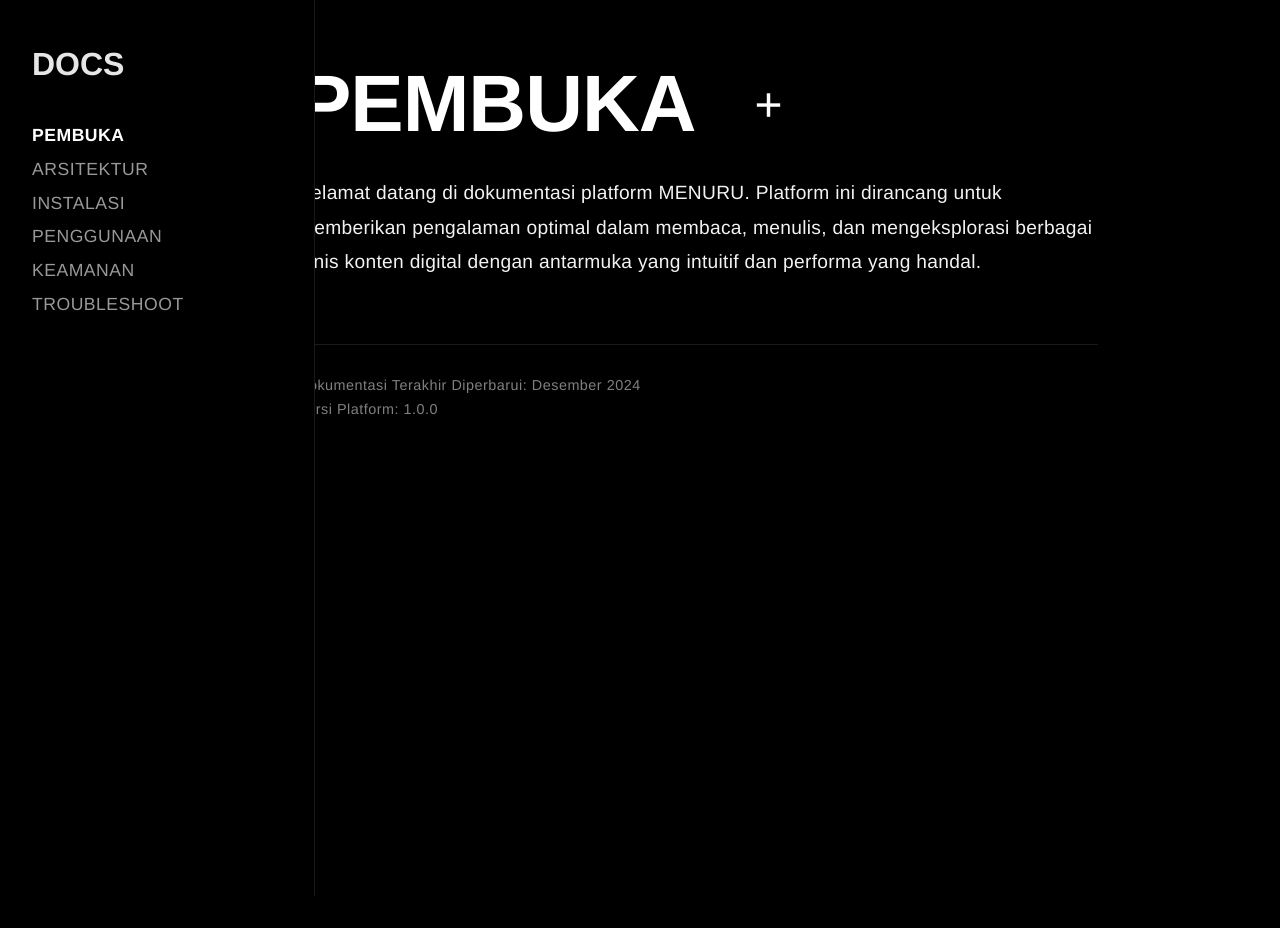
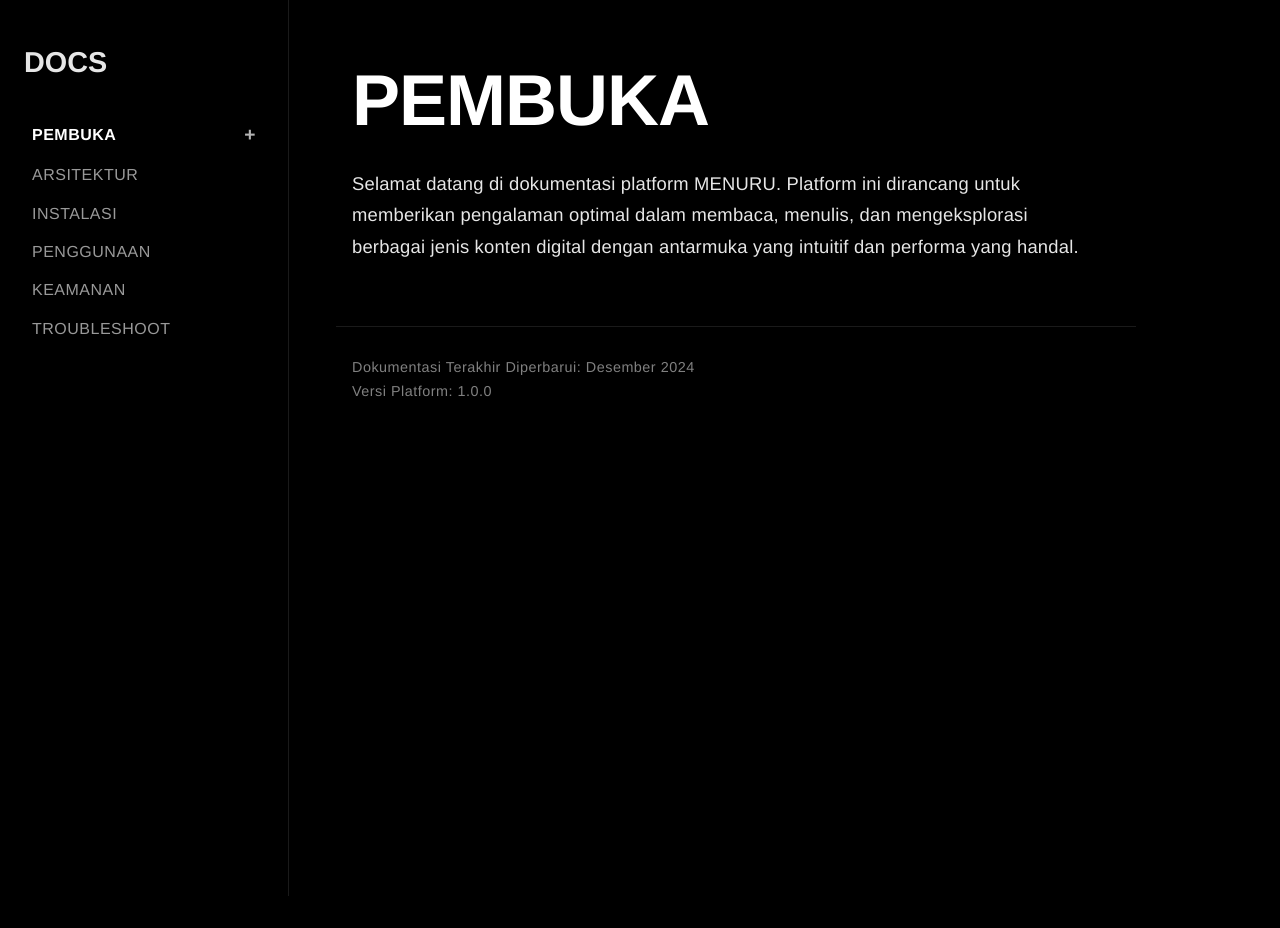
Before and after one commit to vinividivicilala/lolo, a Next.js app in the folder faq/: page /docs in a window 1280 px wide. Built offline with nearby package versions, Linux system fonts and the light colour scheme.

Commit message:
Update page.tsx

```diff
--- a/faq/app/docs/page.tsx
+++ b/faq/app/docs/page.tsx
@@ -7,9 +7,9 @@ import gsap from "gsap";
 export default function DocsPage() {
   const [activeSection, setActiveSection] = useState("pembuka");
   const [isMobile, setIsMobile] = useState(false);
-  const [isPlusOpen, setIsPlusOpen] = useState(false);
+  const [showPembukaDropdown, setShowPembukaDropdown] = useState(false);
   const contentRef = useRef<HTMLDivElement>(null);
-  const plusRef = useRef<HTMLDivElement>(null);
+  const dropdownRef = useRef<HTMLDivElement>(null);
 
   useEffect(() => {
     const checkMobile = () => {
@@ -35,32 +35,28 @@ export default function DocsPage() {
     }
   }, [activeSection]);
 
-  // Handle plus sign click
-  const handlePlusClick = () => {
-    setIsPlusOpen(!isPlusOpen);
-
-    if (plusRef.current) {
-      if (!isPlusOpen) {
-        // Rotate to X
-        gsap.to(plusRef.current, {
-          rotation: 45,
-          duration: 0.3,
-          ease: "power2.out"
-        });
-      } else {
-        // Rotate back to +
-        gsap.to(plusRef.current, {
-          rotation: 0,
-          duration: 0.3,
-          ease: "power2.out"
-        });
-      }
+  // Close dropdown when clicking outside
+  useEffect(() => {
+    const handleClickOutside = (event: MouseEvent) => {
+      if (dropdownRef.current && !dropdownRef.current.contains(event.target as Node)) {
+        setShowPembukaDropdown(false);
       }
     };
 
-  // Data navigasi
+    document.addEventListener('mousedown', handleClickOutside);
+    return () => {
+      document.removeEventListener('mousedown', handleClickOutside);
+    };
+  }, []);
+
+  // Data navigasi dengan dropdown untuk pembuka
   const navItems = [
-    { id: "pembuka", title: "PEMBUKA" },
+    {
+      id: "pembuka",
+      title: "PEMBUKA",
+      hasDropdown: true,
+      dropdownItems: ["SALAM", "TUTUP"]
+    },
     { id: "arsitektur", title: "ARSITEKTUR" },
     { id: "instalasi", title: "INSTALASI" },
     { id: "penggunaan", title: "PENGGUNAAN" },
@@ -109,10 +105,10 @@ export default function DocsPage() {
       cursor: 'default'
     }}>
 
-      {/* Left Navigation - TANPA BG PUTIH, JARAK DEKAT */}
+      {/* Left Navigation */}
       <div style={{
-        width: '250px',
-        padding: '3rem 2rem',
+        width: '240px',
+        padding: '3rem 1.5rem',
         position: 'fixed',
         left: 0,
         top: 0,
@@ -124,7 +120,7 @@ export default function DocsPage() {
         flexDirection: 'column'
       }}>
         <div style={{
-          fontSize: '2rem',
+          fontSize: '1.8rem',
           fontWeight: '800',
           marginBottom: '2.5rem',
           lineHeight: 1,
@@ -136,22 +132,32 @@ export default function DocsPage() {
         <div style={{
           display: 'flex',
           flexDirection: 'column',
-          gap: '0.2rem', // JARAK SANGAT DEKAT
+          gap: '0.4rem',
         }}>
           {navItems.map((item) => (
             <div
               key={item.id}
-              onClick={() => setActiveSection(item.id)}
+              style={{ position: 'relative' }}
+            >
+              <div
+                onClick={() => {
+                  setActiveSection(item.id);
+                  if (item.id !== "pembuka") {
+                    setShowPembukaDropdown(false);
+                  }
+                }}
                 style={{
-                fontSize: '1.1rem', // UKURAN SEDANG TIDAK TERLALU BESAR
+                  fontSize: '1rem',
                   fontWeight: activeSection === item.id ? '700' : '400',
                   cursor: 'pointer',
-                padding: '0.3rem 0', // PADDING KECIL
+                  padding: '0.4rem 0.5rem',
                   opacity: activeSection === item.id ? 1 : 0.6,
                   transition: 'all 0.2s ease',
                   letterSpacing: '0.5px',
                   lineHeight: '1.2',
-                // TANPA BACKGROUND COLOR PUTIH
+                  display: 'flex',
+                  alignItems: 'center',
+                  justifyContent: 'space-between'
                 }}
                 onMouseEnter={(e) => {
                   if (activeSection !== item.id) {
@@ -164,147 +170,112 @@ export default function DocsPage() {
                   }
                 }}
               >
-              {item.title}
-            </div>
-          ))}
-        </div>
-      </div>
-
-      {/* Main Content - JAGA JARAK DARI NAVIGASI */}
-      <div style={{
-        marginLeft: '250px', // JARAK DARI NAVIGASI
-        flex: 1,
-        padding: '4rem 5rem 4rem 3rem', // PADDING KIRI LEBIH KECIL
-        minHeight: '100vh'
-      }}>
-        <div ref={contentRef}>
-
-          {/* Header dengan judul dan plus sign di sampingnya */}
-          <div style={{
-            display: 'flex',
-            alignItems: 'center',
-            marginBottom: '2rem',
-            position: 'relative'
-          }}>
-            {/* Judul Besar */}
-            <div style={{
-              fontSize: '5rem',
-              fontWeight: '900',
-              lineHeight: 1,
-              letterSpacing: '-1px',
-              marginRight: '2rem' // JARAK DARI PLUS SIGN
-            }}>
-              {contentData[activeSection as keyof typeof contentData]?.title}
-            </div>
-
-            {/* Plus Sign HANYA untuk PEMBUKA di samping judul */}
-            {activeSection === "pembuka" && (
-              <div style={{
-                display: 'flex',
-                alignItems: 'center',
-                position: 'relative'
-              }}>
-                <div
-                  ref={plusRef}
-                  onClick={handlePlusClick}
+                <span>{item.title}</span>
+                {item.hasDropdown && (
+                  <span
+                    onClick={(e) => {
+                      e.stopPropagation();
+                      setShowPembukaDropdown(!showPembukaDropdown);
+                    }}
                     style={{
-                    fontSize: '3rem',
+                      fontSize: '1.2rem',
                       cursor: 'pointer',
-                    width: '50px',
-                    height: '50px',
-                    display: 'flex',
-                    alignItems: 'center',
-                    justifyContent: 'center',
+                      opacity: 0.7,
                       transition: 'all 0.3s ease',
-                    marginLeft: '1rem'
-                  }}
-                  onMouseEnter={(e) => {
-                    e.currentTarget.style.opacity = '0.8';
-                  }}
-                  onMouseLeave={(e) => {
-                    e.currentTarget.style.opacity = '1';
+                      transform: showPembukaDropdown ? 'rotate(45deg)' : 'rotate(0deg)',
+                      marginLeft: '0.5rem'
                     }}
                   >
                     +
+                  </span>
+                )}
               </div>
 
-                {/* Dropdown SALAM & TUTUP di samping plus sign */}
-                {isPlusOpen && (
+              {/* Dropdown Minimalist untuk Pembuka */}
+              {item.id === "pembuka" && showPembukaDropdown && (
                 <motion.div
-                    initial={{ opacity: 0, x: -10 }}
-                    animate={{ opacity: 1, x: 0 }}
-                    transition={{ duration: 0.3 }}
+                  ref={dropdownRef}
+                  initial={{ opacity: 0, y: -10 }}
+                  animate={{ opacity: 1, y: 0 }}
+                  transition={{ duration: 0.2 }}
                   style={{
                     position: 'absolute',
-                      left: '60px', // POSISI DI SAMPING PLUS SIGN
-                      top: '0',
-                      display: 'flex',
-                      flexDirection: 'column', // VERTIKAL KE BAWAH
-                      gap: '0.5rem',
-                      backgroundColor: 'rgba(0,0,0,0.9)',
-                      padding: '1rem',
-                      borderRadius: '8px',
-                      border: '1px solid rgba(255,255,255,0.2)',
+                    left: '100%',
+                    top: 0,
+                    backgroundColor: 'rgba(20, 20, 20, 0.95)',
+                    border: '1px solid rgba(255,255,255,0.1)',
+                    borderRadius: '4px',
+                    padding: '0.5rem 0',
+                    minWidth: '120px',
                     zIndex: 100
                   }}
                 >
+                  {item.dropdownItems?.map((dropdownItem, index) => (
                     <div
+                      key={index}
+                      onClick={() => {
+                        // Handle dropdown item click
+                        console.log(`${dropdownItem} clicked`);
+                        setShowPembukaDropdown(false);
+                      }}
                       style={{
-                        fontSize: '1rem',
+                        padding: '0.6rem 1rem',
+                        fontSize: '0.9rem',
                         cursor: 'pointer',
                         opacity: 0.8,
                         transition: 'all 0.2s ease',
-                        padding: '0.5rem 1rem',
                         whiteSpace: 'nowrap'
                       }}
                       onMouseEnter={(e) => {
                         e.currentTarget.style.opacity = '1';
-                        e.currentTarget.style.backgroundColor = 'rgba(255,255,255,0.1)';
+                        e.currentTarget.style.backgroundColor = 'rgba(255,255,255,0.05)';
                       }}
                       onMouseLeave={(e) => {
                         e.currentTarget.style.opacity = '0.8';
                         e.currentTarget.style.backgroundColor = 'transparent';
                       }}
                     >
-                      SALAM
+                      {dropdownItem}
                     </div>
-                    <div
-                      style={{
-                        fontSize: '1rem',
-                        cursor: 'pointer',
-                        opacity: 0.8,
-                        transition: 'all 0.2s ease',
-                        padding: '0.5rem 1rem',
-                        whiteSpace: 'nowrap'
-                      }}
-                      onMouseEnter={(e) => {
-                        e.currentTarget.style.opacity = '1';
-                        e.currentTarget.style.backgroundColor = 'rgba(255,255,255,0.1)';
-                      }}
-                      onMouseLeave={(e) => {
-                        e.currentTarget.style.opacity = '0.8';
-                        e.currentTarget.style.backgroundColor = 'transparent';
-                      }}
-                    >
-                      TUTUP
-                    </div>
+                  ))}
                 </motion.div>
               )}
             </div>
-            )}
+          ))}
+        </div>
       </div>
 
-          {/* Deskripsi - JELAS DAN JAGA JARAK DARI NAVIGASI */}
+      {/* Main Content - DIGESER LEBIH KE KANAN */}
       <div style={{
-            fontSize: '1.2rem',
-            lineHeight: 1.8,
-            maxWidth: '800px',
-            opacity: 0.95, // LEBIH JELAS
+        marginLeft: '240px', // Jarak dari navigasi
+        flex: 1,
+        padding: '4rem 3rem 4rem 6rem', // Padding kiri lebih besar untuk geser ke kanan
+        minHeight: '100vh',
+        marginRight: '2rem' // Tambahan margin kanan
+      }}>
+        <div ref={contentRef} style={{ maxWidth: '800px' }}>
+
+          {/* Judul Besar */}
+          <div style={{
+            fontSize: '4.5rem',
+            fontWeight: '900',
+            lineHeight: 1,
+            letterSpacing: '-1px',
+            marginBottom: '2rem',
+            paddingLeft: '1rem' // Tambahan padding untuk geser lebih ke kanan
+          }}>
+            {contentData[activeSection as keyof typeof contentData]?.title}
+          </div>
+
+          {/* Deskripsi - JELAS DAN DI GESER KE KANAN */}
+          <div style={{
+            fontSize: '1.15rem',
+            lineHeight: 1.7,
+            opacity: 0.9,
             fontWeight: '300',
-            letterSpacing: '0.3px',
-            paddingRight: '2rem',
-            // JARAK DARI JUDUL
-            marginTop: '1rem'
+            letterSpacing: '0.2px',
+            paddingLeft: '1rem', // Geser ke kanan
+            paddingRight: '2rem'
           }}>
             {contentData[activeSection as keyof typeof contentData]?.description}
           </div>
@@ -314,7 +285,8 @@ export default function DocsPage() {
             marginTop: '4rem',
             paddingTop: '2rem',
             borderTop: '1px solid rgba(255,255,255,0.1)',
-            maxWidth: '800px'
+            maxWidth: '800px',
+            paddingLeft: '1rem' // Geser ke kanan
           }}>
             <div style={{
               fontSize: '0.9rem',
```
Lines whose indentation alone changed are shown as unchanged.
